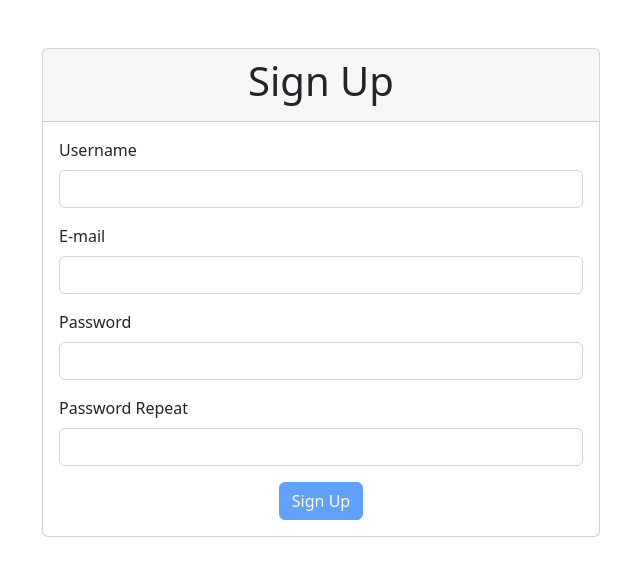
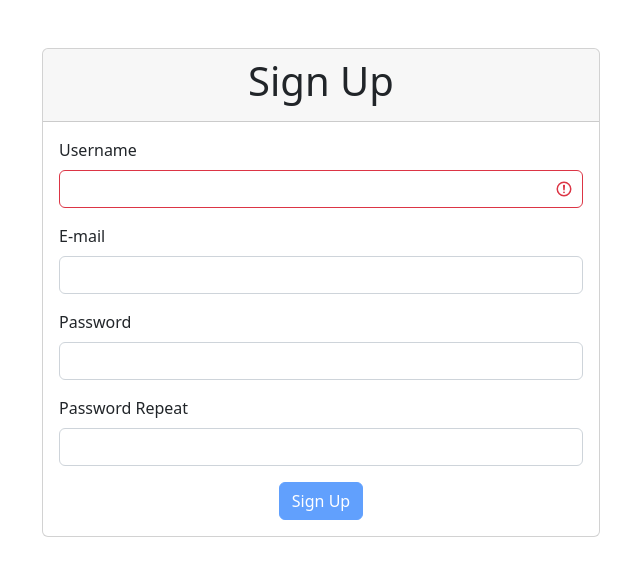
Before and after one commit to eagle-tex/react-with-tdd, a React (Create React App) app: page / in a window 1280 px wide. Shown: the top 576 px of the page, without its empty margins (319-959 px from the left). Built offline with nearby package versions, Linux system fonts and the light colour scheme.

Commit message:
feat(Input): pass #18 -> add className `is-invalid` to input element

```diff
--- a/src/components/Input.jsx
+++ b/src/components/Input.jsx
@@ -8,7 +8,11 @@ const Input = props => {
       <label htmlFor={id} className="form-label">
         {label}
       </label>
-      <input id="username" className="form-control" onChange={onChange} />
+      <input
+        id="username"
+        className="form-control is-invalid"
+        onChange={onChange}
+      />
       <span>{help}</span>
     </div>
   );
```
